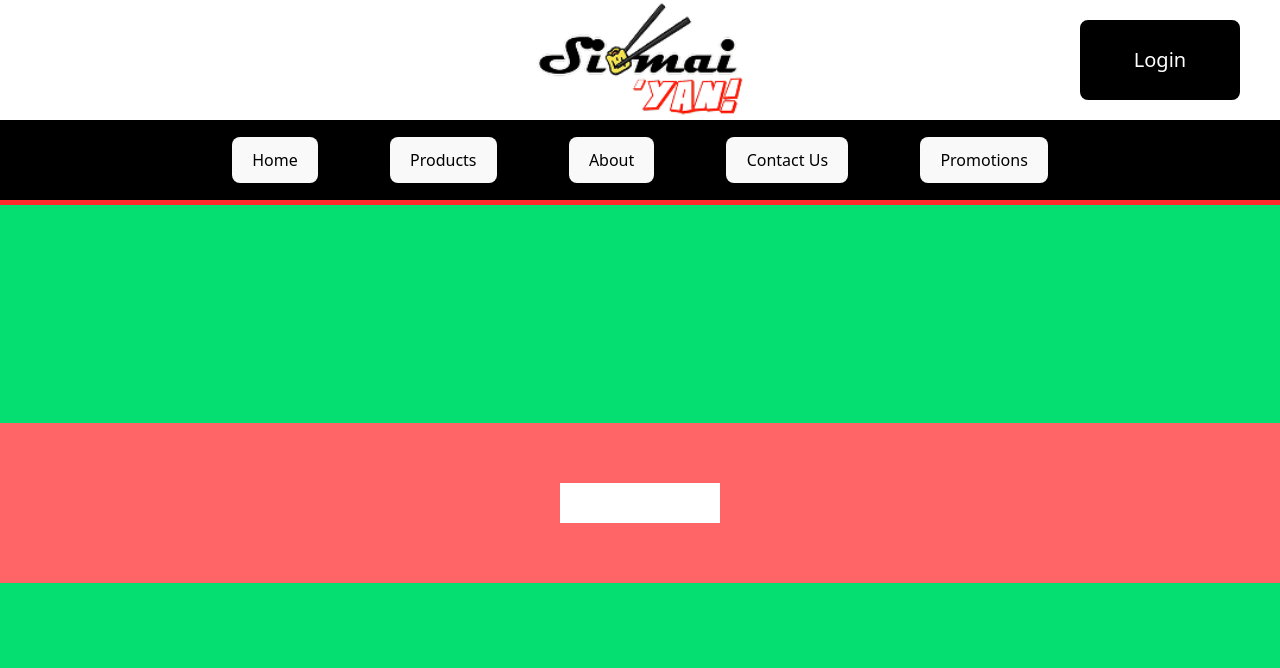
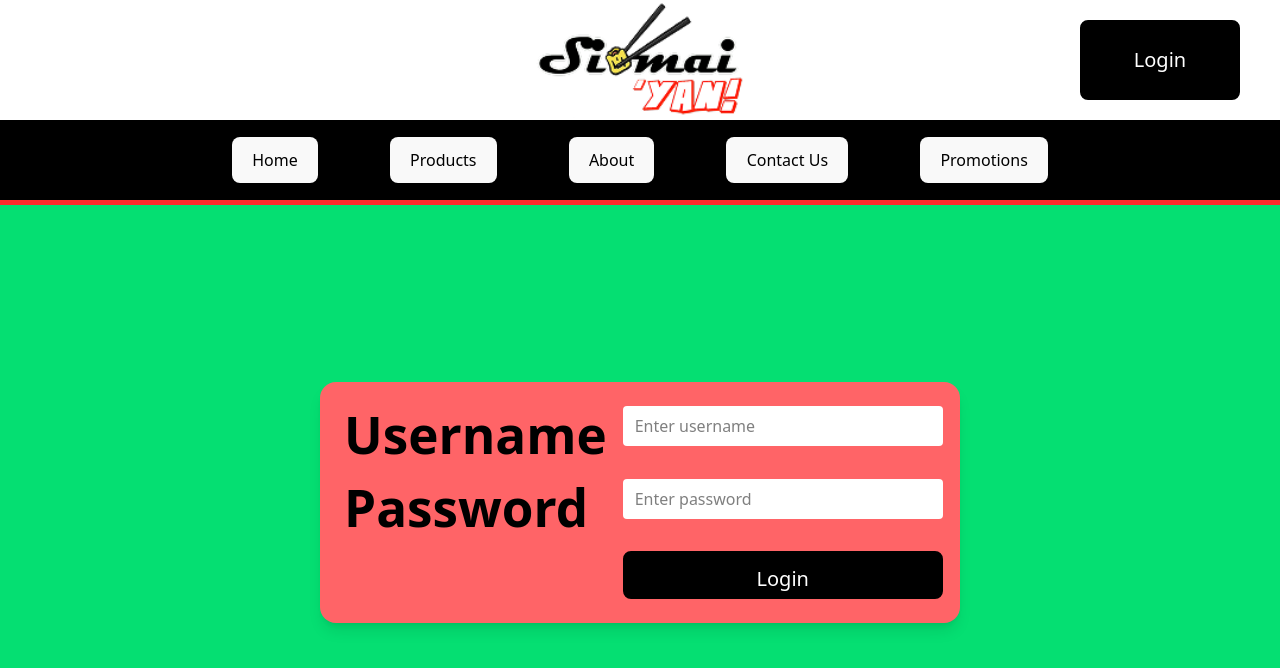
Before and after one commit to moreeej/siomaiyan, a React (Vite) app: page /login in a window 1280 px wide. Shown: the top 668 px of the page. Built offline with nearby package versions, Linux system fonts and the light colour scheme; no server answers.

Commit message:
add to cart

```diff
--- a/src/App.jsx
+++ b/src/App.jsx
@@ -10,18 +10,36 @@ import { BrowserRouter, Navigate, Route, Routes } from "react-router-dom";
 import Header from "./components/Header";
 import { useState } from "react";
 import { userContext } from "./context/UserContext";
+import { productContext } from "./context/ProductContext";
 
 function App() {
-  const [username, setUsername] = useState("");
+  const [currUsername, setCurrUsername] = useState("");
   const [userId, setUserId] = useState("");
+
+  const [addToCart, setAddToCart] = useState({
+    name: "",
+    price: 0,
+    image: "",
+    category: "",
+    quantity: 0
+  })
+  const [showAddModal, setShowAddModal] = useState(false)
   return (
     <>
       <userContext.Provider
         value={{
-          username,
-          setUsername,
+          currUsername,
+          setCurrUsername,
           userId,
           setUserId,
+        }}
+      >
+        <productContext.Provider
+          value={{
+            addToCart,
+            setAddToCart,
+            showAddModal,
+            setShowAddModal
           }}
         >
           <BrowserRouter>
@@ -40,6 +58,7 @@ function App() {
               </div>
             </div>
           </BrowserRouter>
+        </productContext.Provider>
       </userContext.Provider>
     </>
   );
--- /dev/null
+++ b/src/components/AddToCartModal.jsx
@@ -0,0 +1,70 @@
+import { useContext, useState } from "react";
+import { productContext } from "../context/ProductContext";
+import add from "../assets/products/addsu.svg";
+import minus from "../assets/products/minusu.svg";
+
+export default function AddToCartModal() {
+  const { addToCart, showAddModal, setShowAddModal } = useContext(productContext);
+  const [quantity, setQuantity] = useState(1);
+  const [totalPrice, setTotalPrice] = useState(addToCart.price);
+
+  return (
+    <>
+      <div className="fixed inset-0 bg-black/60 z-[10000] flex justify-center items-center">
+        <div className="bg-white w-1/3 rounded-xl shadow-lg flex flex-col items-center px-5 py-10">
+          <div className="w-full flex justify-end">
+            <button className=""
+                onClick={() => {
+                    setShowAddModal(!showAddModal)
+                    setQuantity(0)
+                    setTotalPrice(null)
+                }}
+            >
+              X
+            </button>
+          </div>
+          <img src={addToCart.image} alt={addToCart.name} className="w-100" />
+          <h1>{addToCart.name}</h1>
+          <div className="w-full flex justify-between px-5">
+            <p>Stock: {addToCart.quantity}</p>
+            <p>Total: ₱{totalPrice}</p>
+          </div>
+          <div className="w-full flex gap-8 justify-end mt-3 items-center">
+            <button
+              onClick={() => {
+                if (quantity > 0) {
+                  const newQty = quantity - 1;
+                  setQuantity(newQty);
+                  setTotalPrice(addToCart.price * newQty);
+                }
+              }}
+              disabled={quantity === 1}
+              className={`${
+                quantity === 1 ? "!bg-gray-300" : "!bg-transparent"
+              } !border-none !p-0 !m-0 !outline-none cursor-pointer !rounded-full`}
+            >
+              <img src={minus} alt="minus" className="w-10" />
+            </button>
+            <p className="text-4xl">{quantity}</p>
+            <button
+              onClick={() => {
+                const newQty = quantity + 1;
+                setQuantity(newQty);
+                setTotalPrice(addToCart.price * newQty);
+              }}
+              className="!bg-transparent !border-none !p-0 !m-0 !outline-none cursor-pointer"
+            >
+              <img src={add} alt="add" className="w-10" />
+            </button>
+          </div>
+
+          <div className="w-full flex justify-end">
+              <button className="!btn !btn-success mt-5">
+                Checkout
+              </button>
+          </div>
+        </div>
+      </div>
+    </>
+  );
+}
--- a/src/components/Header.jsx
+++ b/src/components/Header.jsx
@@ -23,7 +23,7 @@ export default function Header() {
   const navigate = useNavigate()
 
   return (
-    <div className="w-full h-auto flex flex-col justify-center items-center top-0 sticky z-[999] border-b-5 border-[#FF2B2B] bg-black">
+    <div className="w-full h-auto flex flex-col justify-center items-center top-0 sticky z-40 border-b-5 border-[#FF2B2B] bg-black">
       <div className="w-full h-30 bg-white">
           <div className="grid grid-cols-3 h-full">
             <div></div>
--- /dev/null
+++ b/src/context/ProductContext.jsx
@@ -0,0 +1,3 @@
+import { createContext } from "react";
+
+export const productContext = createContext()
--- a/src/pages/Login.jsx
+++ b/src/pages/Login.jsx
@@ -1,14 +1,88 @@
+import { useContext, useState } from "react";
+import { API_URL } from "../../Constants";
+import Button from "../components/Button";
+import axios from "axios";
+import { userContext } from "../context/UserContext";
+import { useNavigate } from "react-router-dom";
 
 
-export default function Login(){
-    return(
-        <>
-            <div className="w-full flex-1 bg-green-400 flex justify-center items-center">
-                <div className="w-full h-40 bg-red-400 flex flex-col justify-center items-center">
-                    <input type="text" className="w-40 h-10 bg-white" />
-                </div>
+export default function Login() {
+  const [username, setUsername] = useState("");
+  const [password, setPassword] = useState("");
+  const [message, setMessage] = useState("");
+
+  const { currUsername, setCurrUsername, userId, setUserId } = useContext(userContext)
+
+  const navigate = useNavigate()
+
+
+  async function handleLogin() {
+    if (!username || !password) {
+      setMessage("Please fill in both fields.");
+      return;
+    }
+
+    try {
+      const res = await axios.post(`${API_URL}/checkCreds`, {
+        username,
+        password,
+      });
+      if (res.data.success) {
+        setCurrUsername(res.data.username)
+        setUserId(res.data.userId)
+        setMessage(`Welcome, ${res.data.username}!`);
+        navigate("/")
+      } else {
+        setMessage(res.data.message || "Invalid credentials.");
+      }
+    } catch (err) {
+      console.error("Login error:", err);
+      setMessage("Login failed. Please try again.");
+    }
+  }
+
+  return (
+    <div className="w-full flex-1 bg-green-400 flex justify-center items-center py-12">
+      <div className="w-full flex justify-center items-center">
+        <div className="w-1/2 bg-red-400 grid grid-cols-[1fr_3fr] gap-4 p-6 rounded-2xl shadow-lg">
+          {/* Username */}
+          <h1 className="text-white font-semibold self-center">Username</h1>
+          <input
+            type="text"
+            value={username}
+            onChange={(e) => setUsername(e.target.value)}
+            className="w-80 h-10 bg-white rounded px-3 outline-none"
+            placeholder="Enter username"
+          />
+
+          {/* Password */}
+          <h1 className="text-white font-semibold self-center">Password</h1>
+          <input
+            type="password"
+            value={password}
+            onChange={(e) => setPassword(e.target.value)}
+            className="w-80 h-10 bg-white rounded px-3 outline-none"
+            placeholder="Enter password"
+          />
+
+          {/* Button (aligned under inputs) */}
+          <div></div>
+          <Button
+            width="w-80"
+            height="h-12"
+            color="#000000"
+            text="Login"
+            onClick={handleLogin}
+          />
+
+          {/* Message display */}
+          {message && (
+            <div className="col-span-2 mt-4 text-center text-white font-medium">
+              {message}
             </div>
-
-        </>
-    )
+          )}
+        </div>
+      </div>
+    </div>
+  );
 }
--- a/src/pages/Products.jsx
+++ b/src/pages/Products.jsx
@@ -1,11 +1,12 @@
 import axios from "axios"
 import Footer from "../components/Footer"
-import { useEffect, useState } from "react"
+import { useContext, useEffect, useState } from "react"
 import { API_URL } from "../../Constants"
 import Spinner from "../components/Spinner"
-import add from "../assets/products/addsu.svg"
-import minus from "../assets/products/minusu.svg"
 import add_to_cart from "../assets/products/add_cartsu.svg"
+import AddToCartModal from "../components/AddToCartModal"
+import { productContext } from "../context/ProductContext"
+
 
 
 
@@ -13,6 +14,8 @@ export default function Products(){
 
     const [products, getProducts] = useState([])
     const [loadingProducts, setLoadingProducts] = useState(false)
+
+    const {addToCart, setAddToCart, showAddModal, setShowAddModal} = useContext(productContext)
 
     async function fetchProducts(){
         setLoadingProducts(true)
@@ -37,7 +40,6 @@ export default function Products(){
     }, [])
     return(
         <>
-
             <div className="flex flex-col items-center">
                 <h1 className="text-white text-2xl font-semibold">Products</h1>
                 <span className="block border-b-2 border-red-500 w-80 mt-2"></span>
@@ -58,12 +60,26 @@ export default function Products(){
                         </div>
 
                         <div className="w-full h-20 flex justify-end">
-                            <img src={add_to_cart} alt="add" className="w-10 cursor-pointer" />
+                            <img
+                            src={add_to_cart} alt="add"
+                            className="w-10 cursor-pointer"
+                            onClick={() => {
+                                setShowAddModal(!showAddModal)
+                                setAddToCart({
+                                    name: product.product_name,
+                                    price: product.price,
+                                    image: product.image,
+                                    category: product.category,
+                                    quantity: product.quantity
+                                })
+                            }} />
                         </div>
                     </div>
                 ))}
             </div>
             <Footer />
+
+            {showAddModal && <AddToCartModal />}
         </>
     )
 }
```
Lines whose indentation alone changed are shown as unchanged.
